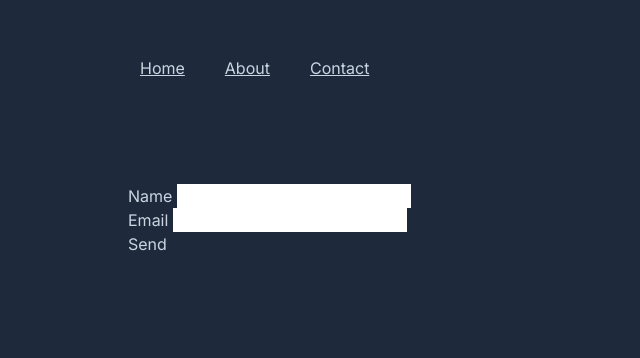
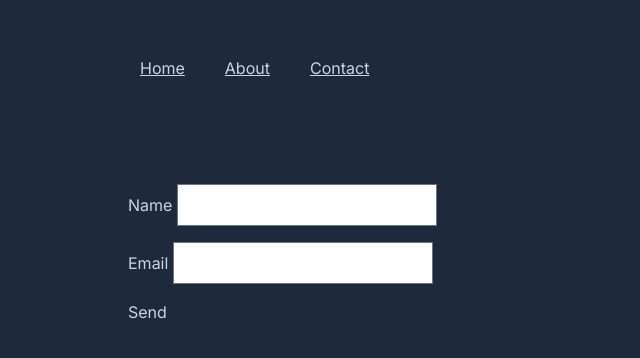
Before and after one commit to paularntz/paul_arntz_mixes, a Next.js app: page /contact in a window 1280 px wide. Shown: the top 358 px of the page, without its empty margins (0-640 px from the left). Built offline with nearby package versions, Linux system fonts and the light colour scheme.

Commit message:
contact form update 2

```diff
--- a/app/contact/page.jsx
+++ b/app/contact/page.jsx
@@ -2,7 +2,7 @@
 const Page = () => {
     return (
         <>
-            <form name="contact" netlify>
+            <form name="contact" data-netlify="true"  className="container grid grid-cols-1 gap-4">
                 <p>
                     <label>Name <input type="text" name="name" /></label>
                 </p>
--- a/package.json
+++ b/package.json
@@ -20,6 +20,7 @@
         "unique-names-generator": "^4.7.1"
     },
     "devDependencies": {
+        "@tailwindcss/forms": "^0.5.7",
         "autoprefixer": "^10.4.18",
         "daisyui": "^4.0.5",
         "eslint": "8.57.0",
--- a/tailwind.config.js
+++ b/tailwind.config.js
@@ -30,5 +30,8 @@ module.exports = {
             }
         ]
     },
-    plugins: [require('daisyui')]
+    plugins: [
+        require('daisyui'),
+        require('@tailwindcss/forms'),
+    ]
 };
```
Also changed, not shown: 1 other file (tests, documents, lock files or other folders).
